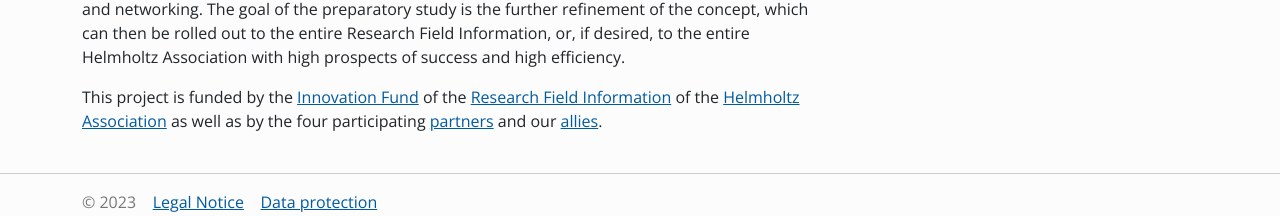
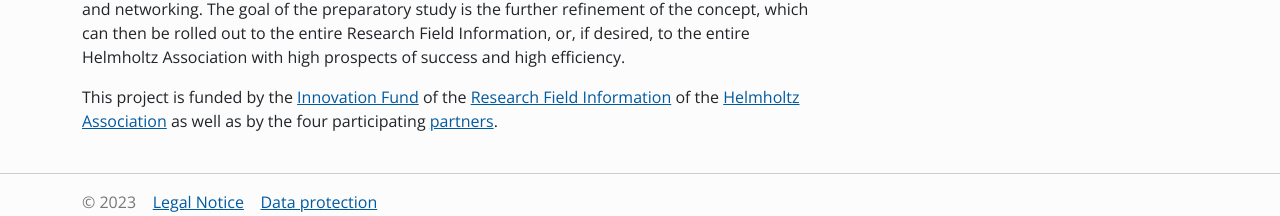
Before and after one commit to Helmholtz-HiRSE/helmholtz-hirse.github.io, a Jekyll site: the page built from index.md, in a window 1280 px wide. Shown: the part 966-1182 px from the top of the page. Built offline with Jekyll 4.4.1, drawn with Linux system fonts in a browser that asks for light colours; nearby versions of some CDN libraries.

Commit message:
Update index.md

```diff
--- a/index.md
+++ b/index.md
@@ -10,4 +10,4 @@ In this context, the HiRSE concept ("Helmholtz Platform for Research Software En
 
 In a first "preparatory study", HiRSE_PS will evaluate the core elements of the HiRSE concept and their interactions in practice over the funding period of two years. One work package deals with the operation of CSI groups, in particular also for young codes, and a second one with consulting and networking. The goal of the preparatory study is the further refinement of the concept, which can then be rolled out to the entire Research Field Information, or, if desired, to the entire Helmholtz Association with high prospects of success and high efficiency.
 
-This project is funded by the [Innovation Fund](https://www.helmholtz.de/en/transfer/helmholtz-association-transfer-instruments/innovation-fund-of-the-helmholtz-centers/) of the [Research Field Information](https://www.helmholtz.de/en/research/research-fields/information/) of the [Helmholtz Association](https://www.helmholtz.de/en/) as well as by the four participating [partners](partners.html#hirse_ps-partners) and our [allies](partners.html#hirse_ps-ally).
+This project is funded by the [Innovation Fund](https://www.helmholtz.de/en/transfer/helmholtz-association-transfer-instruments/innovation-fund-of-the-helmholtz-centers/) of the [Research Field Information](https://www.helmholtz.de/en/research/research-fields/information/) of the [Helmholtz Association](https://www.helmholtz.de/en/) as well as by the four participating [partners](partners.html#hirse_ps-partners).
```
